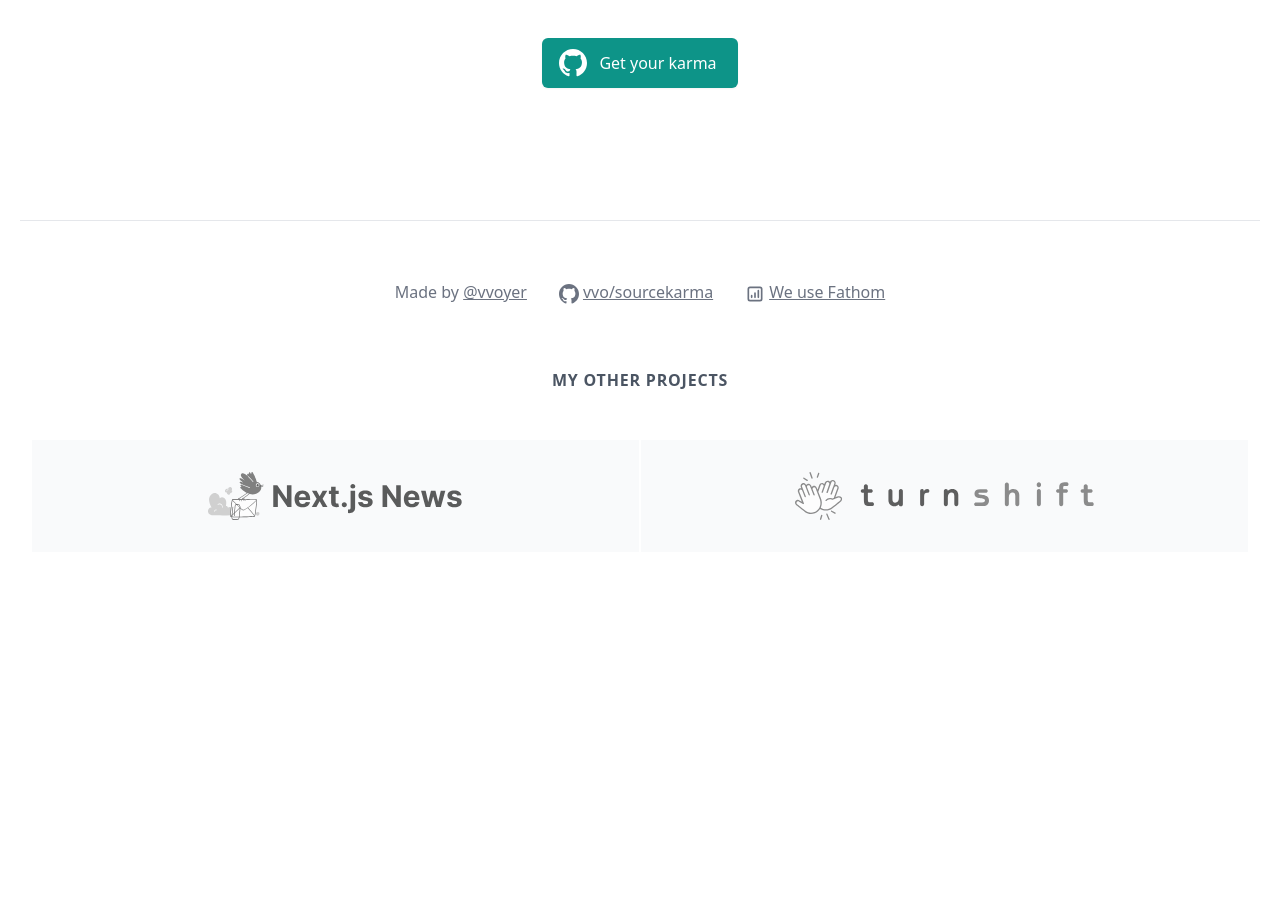
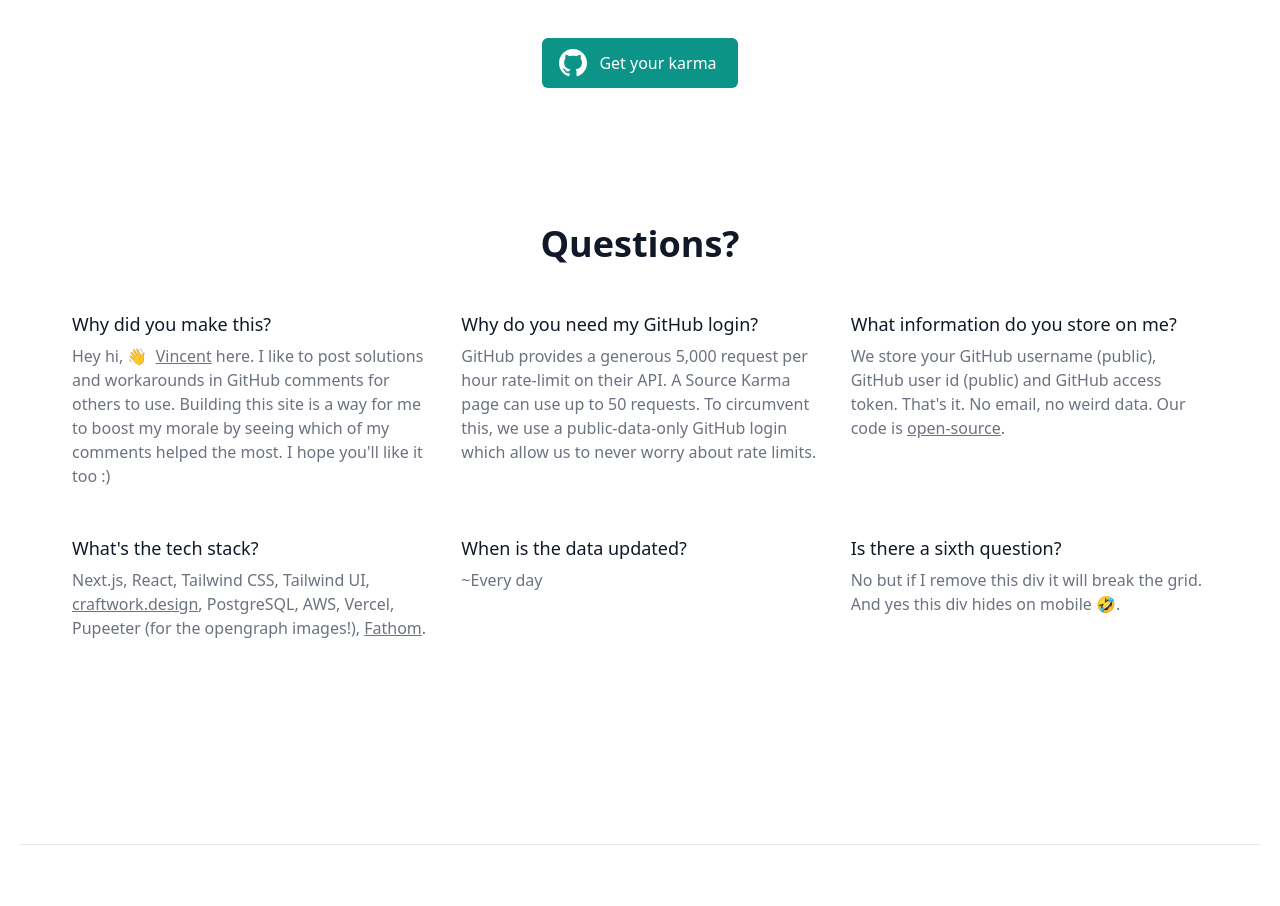
Before and after one commit to vvo/sourcekarma, a Next.js app: page / in a window 1280 px wide. Shown: the part 1100-2006 px from the top of the page. Before the commit the page ends 1716 px from the top, so only its background shows below. Built offline with nearby package versions, Linux system fonts and the light colour scheme; no server answers; a web font is replaced by a local one.

Commit message:
more fixes

```diff
--- a/package.json
+++ b/package.json
@@ -8,7 +8,6 @@
     "start": "next start"
   },
   "dependencies": {
-    "@headlessui/react": "0.3.1",
     "@octokit/graphql": "4.6.0",
     "@svgr/webpack": "5.5.0",
     "@tailwindcss/aspect-ratio": "0.2.0",
@@ -27,7 +26,6 @@
     "react": "17.0.1",
     "react-countup": "4.3.3",
     "react-dom": "17.0.1",
-    "swr": "0.4.2",
     "tailwindcss": "2.0.3"
   },
   "engines": {
--- /dev/null
+++ b/pages/error.js
@@ -0,0 +1,40 @@
+import Header from "../components/Header";
+import PageLayout from "../components/layouts/PageLayout";
+import ErrorIllustration from "../svg/error.svg";
+export default function Error() {
+  return (
+    <div className={"pt-10"}>
+      <div className="max-w-screen-lg mx-auto px-2.5 relative">
+        <Header />
+        <h1 className="text-gray-900 text-4xl font-extrabold text-center">
+          Now that's an error!
+        </h1>
+        <p className="text-gray-700 text-center text-lg mt-12 sm:mt-20 sm:w-1/2 mx-auto">
+          Something weird occured here. If you care enough then open a GitHub
+          issue:{" "}
+          <a
+            href="https://github.com/vvo/sourcekarma"
+            target="_blank"
+            rel="noopener"
+            className="underline hover:no-underline hover:text-indigo-600"
+          >
+            https://github.com/vvo/sourcekarma
+          </a>
+          .
+        </p>
+        <div className="px-14 sm:px-0">
+          <ErrorIllustration className="sm:w-1/2 mx-auto mt-12 sm:mt-20" />
+        </div>
+      </div>
+    </div>
+  );
+}
+
+Error.getInitialProps = ({ res, err }) => {
+  const statusCode = res ? res.statusCode : err ? err.statusCode : 404;
+  return { statusCode, err };
+};
+
+Error.getLayout = function getLayout(page) {
+  return <PageLayout>{page}</PageLayout>;
+};
--- a/pages/index.js
+++ b/pages/index.js
@@ -16,8 +16,6 @@ import PageLayout from "../components/layouts/PageLayout";
 
 // publish to PH, Show HN, made with next, made with tailwind, twitter rauchg
 
-// faq contains which data is stored and used, obvious questions and possible errors, limitations, errors, since when are we counting, when is it updated, where is the code
-// add noindex on profile pages
 // Update readme + logo / hero on github repository
 // check accessibility measure.dev
 // vercel memory size
@@ -57,11 +55,9 @@ export default function Home() {
           <HeroIllustration className="w-full" />
         </div>
       </div>
-
-      <h2 className="mt-12 sm:mt-24 text-center text-3xl leading-8 font-extrabold tracking-tight text-gray-700 sm:text-4xl">
+      <h2 className="mt-12 sm:mt-24 text-center text-3xl leading-8 font-extrabold tracking-tight text-gray-900 sm:text-4xl">
         Here's a preview of what you&apos;ll get 👇
       </h2>
-
       <div className="relative mt-16 sm:mt-20">
         <div className="absolute inset-0 bg-gradient-to-b from-transparent via-transparent to-white"></div>
         <div className="flex flex-col items-center sm:items-stretch sm:flex-row space-y-10 sm:space-y-0 sm:justify-center pointer-events-none max-w-6xl mx-auto">
@@ -87,12 +83,119 @@ export default function Home() {
           />
         </div>
       </div>
-
       {!session && (
         <div className="text-center mt-24">
           <LoginButton />
         </div>
       )}
+      <div className="bg-white mt-10">
+        <div className="max-w-7xl mx-auto pt-16 px-4 sm:pt-24 sm:px-6 lg:px-8">
+          <h2 className="text-3xl font-extrabold text-gray-900 text-center sm:text-4xl">
+            Questions?
+          </h2>
+          <div className="mt-12">
+            <dl className="space-y-10 md:space-y-0 md:grid md:grid-cols-2 md:grid-rows-2 md:gap-x-8 md:gap-y-12 lg:grid-cols-3">
+              <div>
+                <dt className="text-lg leading-6 font-medium text-gray-900">
+                  Why did you make this?
+                </dt>
+                <dd className="mt-2 text-base text-gray-500">
+                  Hey hi, 👋&nbsp;&nbsp;
+                  <a
+                    href="https://twitter.com/vvoyer"
+                    target="_blank"
+                    rel="noopener"
+                    className="underline hover:no-underline hover:text-indigo-500"
+                  >
+                    Vincent
+                  </a>{" "}
+                  here. I like to post solutions and workarounds in GitHub
+                  comments for others to use. Building this site is a way for me
+                  to boost my morale by seeing which of my comments helped the
+                  most. I hope you'll like it too :)
+                </dd>
+              </div>
+
+              <div>
+                <dt className="text-lg leading-6 font-medium text-gray-900">
+                  Why do you need my GitHub login?
+                </dt>
+                <dd className="mt-2 text-base text-gray-500">
+                  GitHub provides a generous 5,000 request per hour rate-limit
+                  on their API. A Source Karma page can use up to 50 requests.
+                  To circumvent this, we use a public-data-only GitHub login
+                  which allow us to never worry about rate limits.
+                </dd>
+              </div>
+
+              <div>
+                <dt className="text-lg leading-6 font-medium text-gray-900">
+                  What information do you store on me?
+                </dt>
+                <dd className="mt-2 text-base text-gray-500">
+                  We store your GitHub username (public), GitHub user id
+                  (public) and GitHub access token. That's it. No email, no
+                  weird data. Our code is{" "}
+                  <a
+                    href="https://github.com/vvo/sourcekarma"
+                    target="_blank"
+                    rel="noopener"
+                    className="underline hover:no-underline hover:text-indigo-500"
+                  >
+                    open-source
+                  </a>
+                  .
+                </dd>
+              </div>
+
+              <div>
+                <dt className="text-lg leading-6 font-medium text-gray-900">
+                  What's the tech stack?
+                </dt>
+                <dd className="mt-2 text-base text-gray-500">
+                  Next.js, React, Tailwind CSS, Tailwind UI,{" "}
+                  <a
+                    href="https://craftwork.design"
+                    target="_blank"
+                    rel="noopener"
+                    className="underline hover:no-underline hover:text-indigo-500"
+                  >
+                    craftwork.design
+                  </a>
+                  , PostgreSQL, AWS, Vercel, Pupeeter (for the opengraph
+                  images!),{" "}
+                  <a
+                    href="https://usefathom.com/ref/Y8XVBV"
+                    target="_blank"
+                    rel="noopener"
+                    className="underline hover:no-underline hover:text-indigo-500"
+                  >
+                    Fathom
+                  </a>
+                  .
+                </dd>
+              </div>
+
+              <div>
+                <dt className="text-lg leading-6 font-medium text-gray-900">
+                  When is the data updated?
+                </dt>
+                <dd className="mt-2 text-base text-gray-500">~Every day</dd>
+              </div>
+
+              <div className="hidden md:block">
+                <dt className="text-lg leading-6 font-medium text-gray-900">
+                  Is there a sixth question?
+                </dt>
+                <dd className="mt-2 text-base text-gray-500">
+                  No but if I remove this div it will break the grid. And yes
+                  this div hides on mobile 🤣.
+                </dd>
+              </div>
+            </dl>
+          </div>
+        </div>
+      </div>
     </div>
   );
 }
```
Also changed, not shown: svg/error.svg (added), 1 other file (tests, documents, lock files or other folders).
